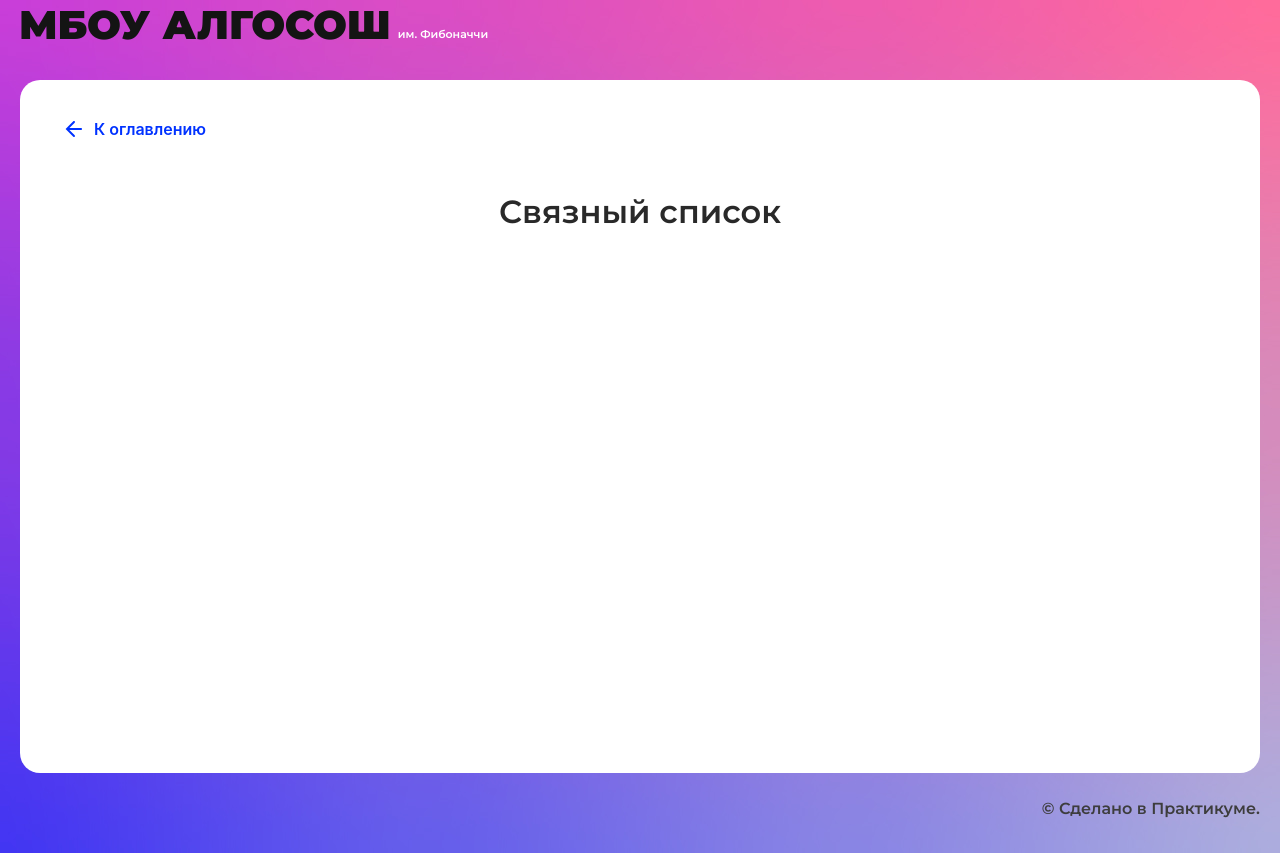
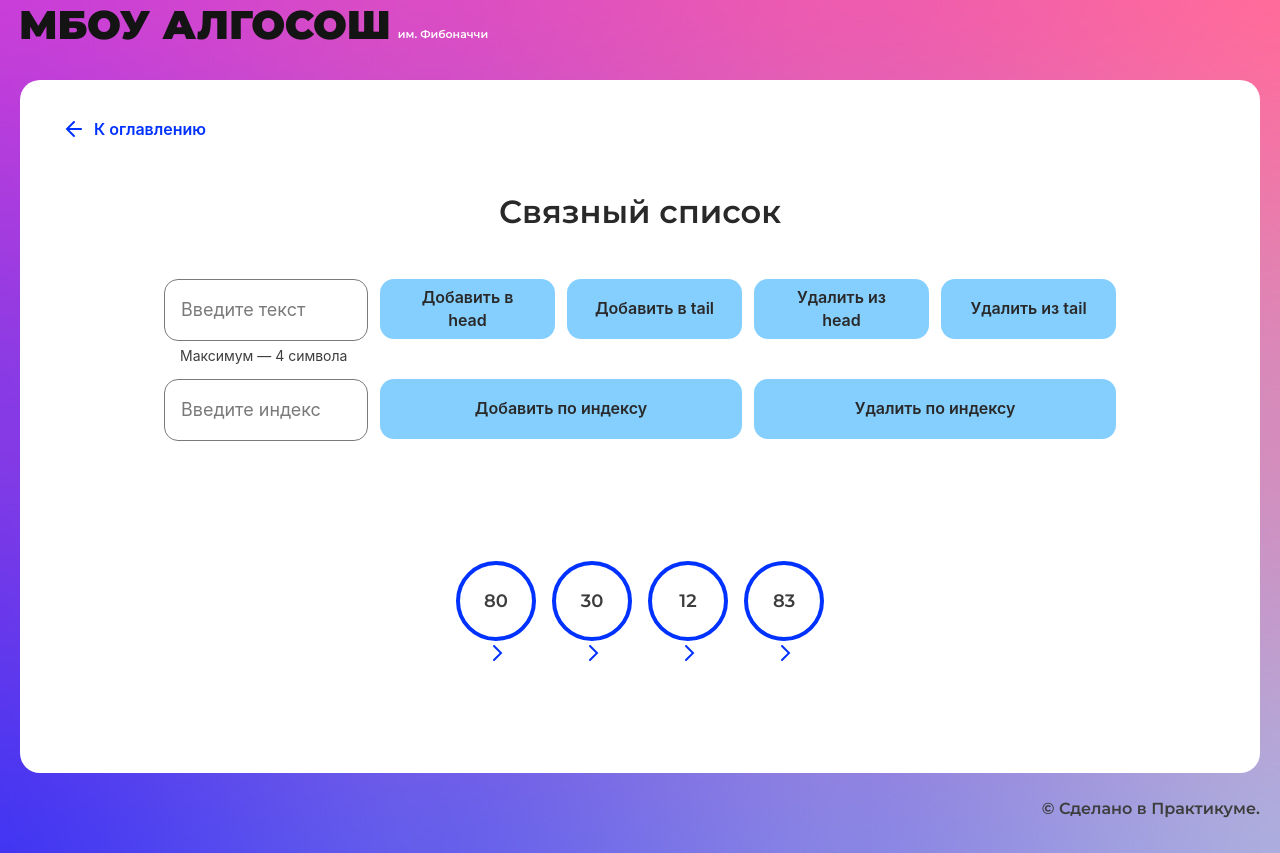
Before and after one commit to krekser37/algososhMy, a React (Create React App) app: page /list in a window 1280 px wide. Built offline with nearby package versions, Linux system fonts and the light colour scheme.

Commit message:
feat/list-page/initialArr

```diff
--- a/src/components/list-page/list-page.tsx
+++ b/src/components/list-page/list-page.tsx
@@ -1,10 +1,85 @@
-import React from "react";
+import React, { ChangeEvent, useEffect, useMemo, useState } from "react";
+import { ElementStates } from "../../types/element-states";
+import { Button } from "../ui/button/button";
+import { Circle } from "../ui/circle/circle";
+import { ArrowIcon } from "../ui/icons/arrow-icon";
+import { Input } from "../ui/input/input";
 import { SolutionLayout } from "../ui/solution-layout/solution-layout";
 
+import styles from "./list.module.css";
+
+type TArrayList = {
+  value: string;
+  color: ElementStates;
+};
+const randomNumber = (min: number, max: number): number => {
+  return Math.floor(Math.random() * (max - min + 1)) + min;
+};
+
+const randomArr = Array.from({ length: randomNumber(3, 6) }, () =>
+  String(randomNumber(0, 99))
+);
+
 export const ListPage: React.FC = () => {
+  // const {inputValue, setInputValue}= useState("");
+  // const {inputIndex, setInputIndex}= useState("");
+
+  const initialArr: TArrayList[] = randomArr.map((item) => ({
+    value: item,
+    color: ElementStates.Default,
+  }));
+  const [arr, setArr] = useState(initialArr);
+
+  console.log(arr);
+
+  /*  const list = new LinkedList(randomArr); */
+
+  /*   const onChangeValue = (e: ChangeEvent<HTMLInputElement>) => {
+    setInputValue(e.target.value);
+  };
+
+  const onChangeIndex = (e: ChangeEvent<HTMLInputElement>) => {
+    setInputIndex(e.target.value);
+  };
+ */
+
   return (
     <SolutionLayout title="Связный список">
-
+      <section className={styles.section}>
+        <Input
+          placeholder="Введите текст"
+          maxLength={4}
+          type="text"
+          isLimitText={true}
+          extraClass={styles.input}
+          /* onChange={onChangeValue}
+          value={inputValue}  */
+        />
+        <Button text="Добавить в head" linkedList="big" />
+        <Button text="Добавить в tail" linkedList="big" />
+        <Button text="Удалить из head" linkedList="big" />
+        <Button text="Удалить из tail" linkedList="big" />
+      </section>
+      <section className={styles.section}>
+        <Input
+          extraClass={styles.input}
+          placeholder="Введите индекс" /*  onChange={onChangeIndex}
+          value={inputIndex }*/
+        />
+        <Button text="Добавить по индексу" linkedList="big" />
+        <Button text="Удалить по индексу" linkedList="big" />
+      </section>
+      <ul className="list">
+        {arr &&
+          arr?.map((item, index) => {
+            return (
+              <li className="" key={index}>
+                <Circle letter={item?.value} state={item?.color} />
+                <ArrowIcon />
+              </li>
+            );
+          })}
+      </ul>
     </SolutionLayout>
   );
 };
--- /dev/null
+++ b/src/components/list-page/list.module.css
@@ -0,0 +1,12 @@
+.section {
+  display: flex;
+  gap: 12px;
+  column-gap: 12px;
+  margin: 0 auto;
+  max-width: 952px;
+  margin-bottom: 12px;
+}
+
+.input {
+  max-width: 204px;
+}
--- a/src/components/queue-page/queue-page.tsx
+++ b/src/components/queue-page/queue-page.tsx
@@ -19,6 +19,7 @@ const emptyQueue = Array.from({ length: 7 }, () => ({
   value: "",
   color: ElementStates.Default,
 }));
+
 interface IQueue<T> {
   enqueue: (item: T) => void;
   dequeue: () => void;
--- a/src/components/ui/input/input.tsx
+++ b/src/components/ui/input/input.tsx
@@ -18,7 +18,7 @@ export const Input: React.FC<InputProps> = ({
 }) => {
   const limitText =
     type === "text"
-      ? `Максимум — ${maxLength} символ(-a,-ов)`
+      ? `Максимум — ${maxLength} символa`
       : `Максимальное число — ${max}`;
 
   return (
```
